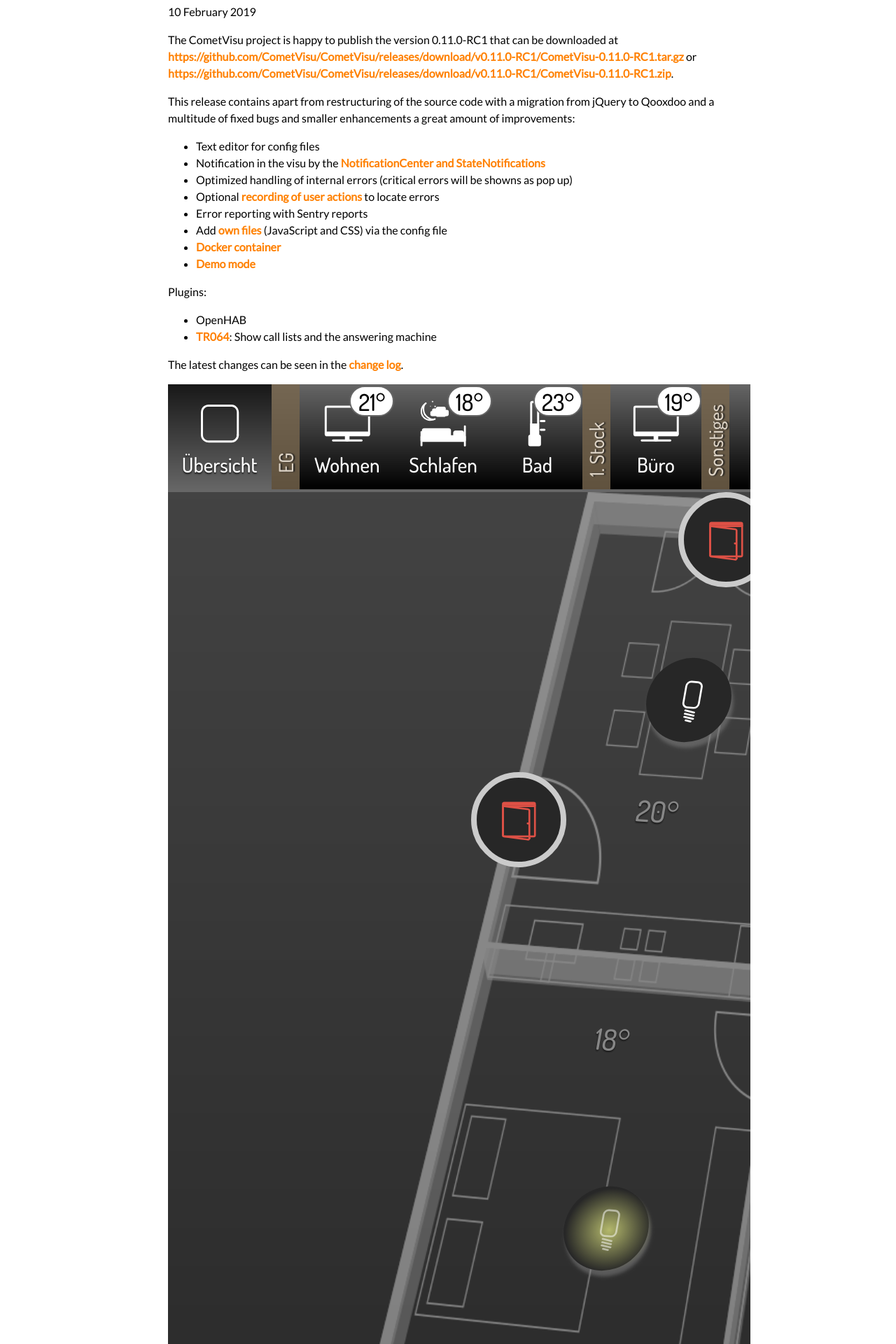
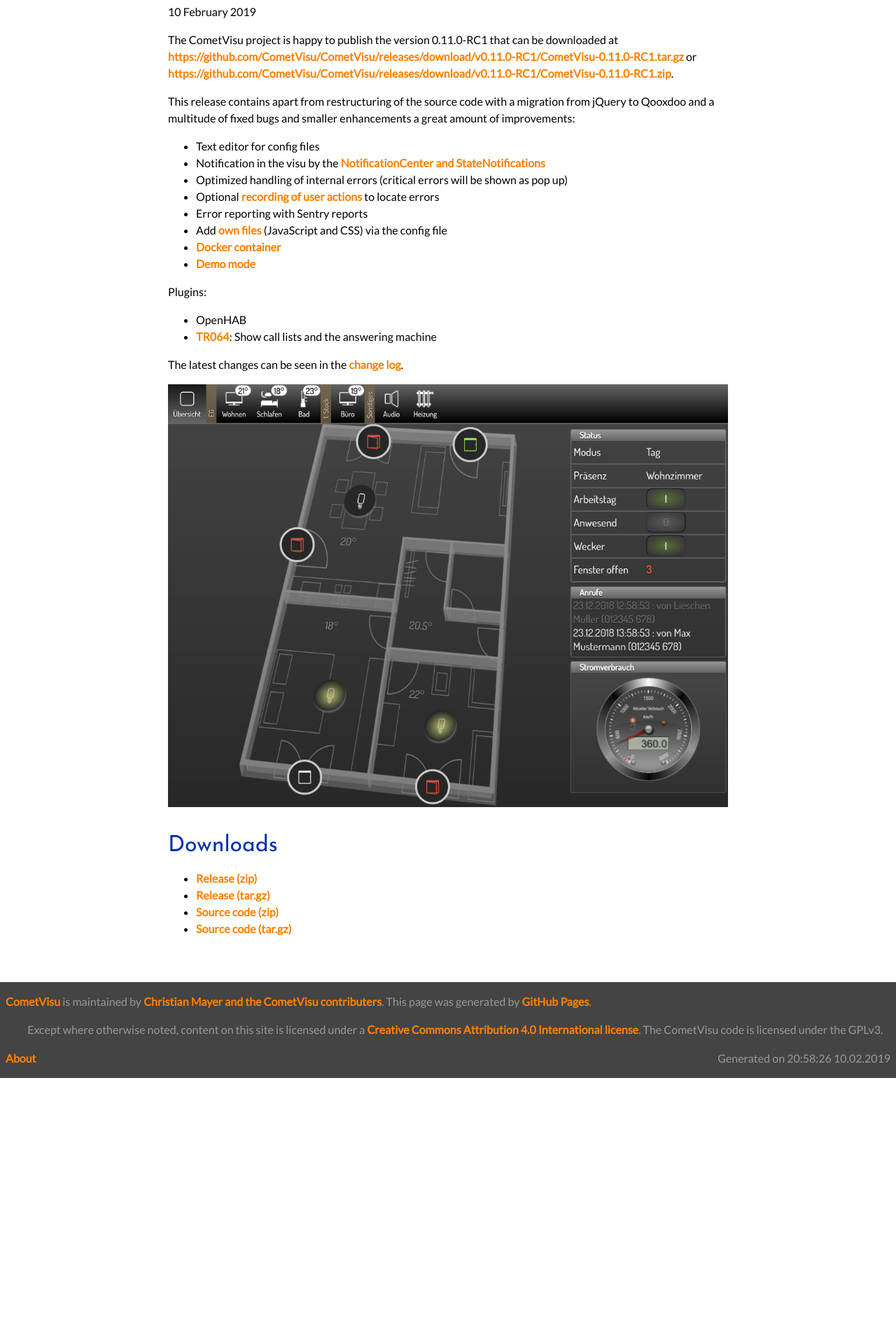
Before and after one commit to CometVisu/cometvisu.github.io, a Jekyll site: the page built from _posts/2019-02-10-CometVisu_release-0.11.0-RC1.md, in a window 1280 px wide. Shown: the part 1037-2957 px from the top of the page at 70% size. Built offline with Jekyll 4.4.1, drawn with Linux system fonts in a browser that asks for light colours; some web fonts are replaced; after the commit the page ends 2577 px from its top, so only the background shows below that.

Commit message:
Change links to the correct manual Make images not wider than the content column

```diff
--- a/_posts/2019-02-10-CometVisu_release-0.11.0-RC1.md
+++ b/_posts/2019-02-10-CometVisu_release-0.11.0-RC1.md
@@ -17,20 +17,20 @@ This release contains apart from restructuring of the source code with a migrati
 multitude of fixed bugs and smaller enhancements a great amount of improvements:
 * Text editor for config files
 * Notification in the visu by the [NotificationCenter and
-  StateNotifications](https://www.cometvisu.org/CometVisu/en/latest/manual/config/notifications.html)
-* Optimized handling of internal errors (critical errors will be showns as pop up)
+  StateNotifications](https://www.cometvisu.org/CometVisu/en/0.11.0/manual/config/notifications.html)
+* Optimized handling of internal errors (critical errors will be shown as pop up)
 * Optional [recording of user
-  actions](https://www.cometvisu.org/CometVisu/en/latest/manual/colab/index.html#bug-reports-with-log-files)
+  actions](https://www.cometvisu.org/CometVisu/en/latest/0.11.0/colab/index.html#bug-reports-with-log-files)
   to locate errors
 * Error reporting with Sentry reports
-* Add [own files](https://www.cometvisu.org/CometVisu/en/latest/manual/config/xml-format.html#include-additional-files)
+* Add [own files](https://www.cometvisu.org/CometVisu/en/0.11.0/manual/config/xml-format.html#include-additional-files)
   (JavaScript and CSS) via the config file
-* [Docker container](http://www.cometvisu.org/CometVisu/en/latest/manual/install/docker.html)
-* [Demo mode](https://www.cometvisu.org/CometVisu/de/latest/demo/)
+* [Docker container](http://www.cometvisu.org/CometVisu/en/0.11.0/manual/install/docker.html)
+* [Demo mode](https://www.cometvisu.org/CometVisu/de/0.11.0/demo/)
 
 Plugins:
 * OpenHAB
-* [TR064](https://www.cometvisu.org/CometVisu/en/latest/manual/config/widgets/plugins/tr064/index.html):
+* [TR064](https://www.cometvisu.org/CometVisu/en/latest/0.11.0/config/widgets/plugins/tr064/index.html):
   Show call lists and the answering machine
 
 The latest changes can be seen in the
--- a/css/cometvisu.css
+++ b/css/cometvisu.css
@@ -89,6 +89,7 @@ a:hover {
   max-width: 50em;
   margin: 0 auto;
   overflow-x: scroll;
+  position: relative;
 }
 
 .project-name,
@@ -96,6 +97,7 @@ a:hover {
   text-align: center;
 }
 
+.main-content img,
 .project-name img {
   max-width: 100%;
 }
```
Also changed, not shown: _posts/2019-02-10-CometVisu_release-0.11.0-RC1.de.md (+6 -6 lines).
